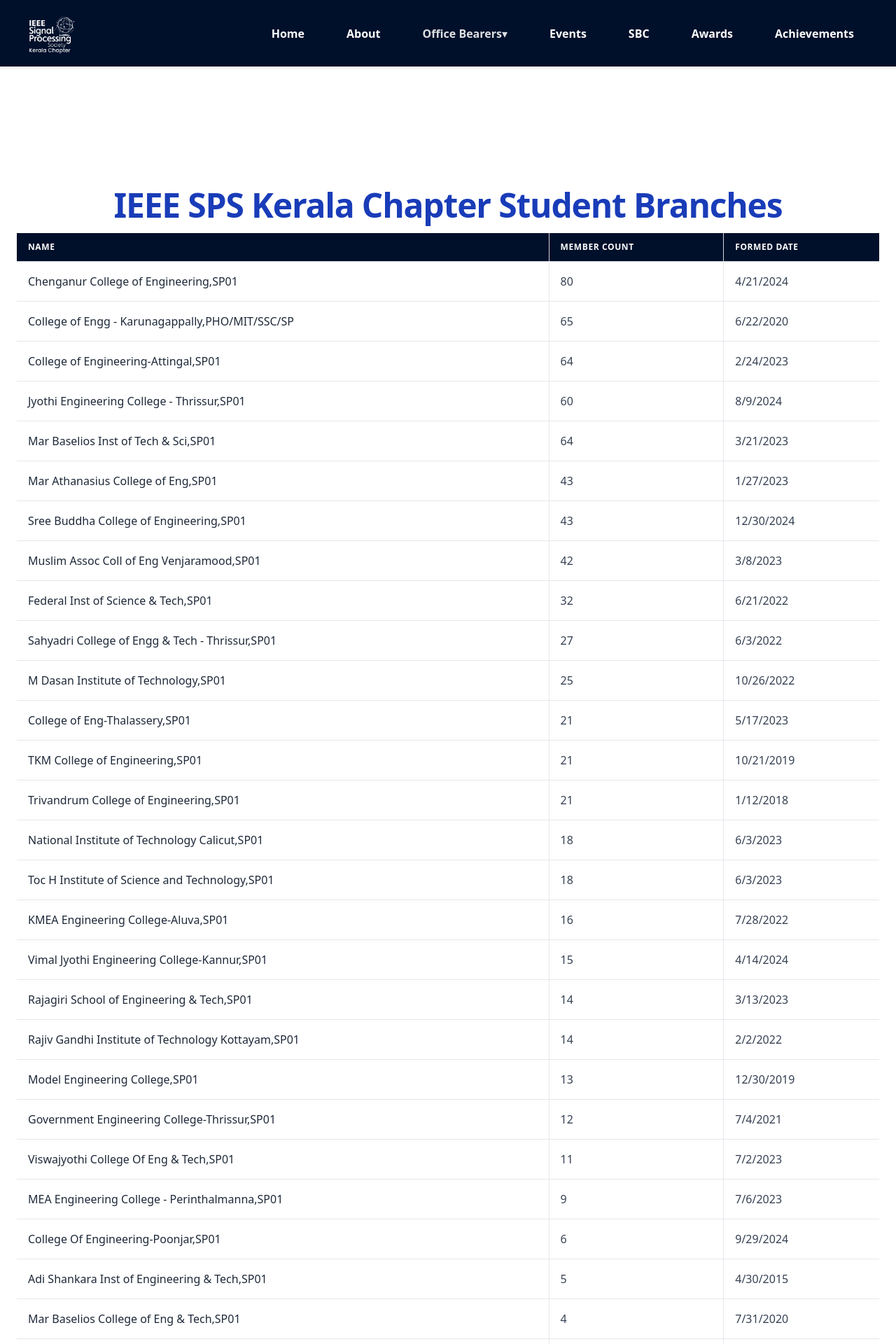
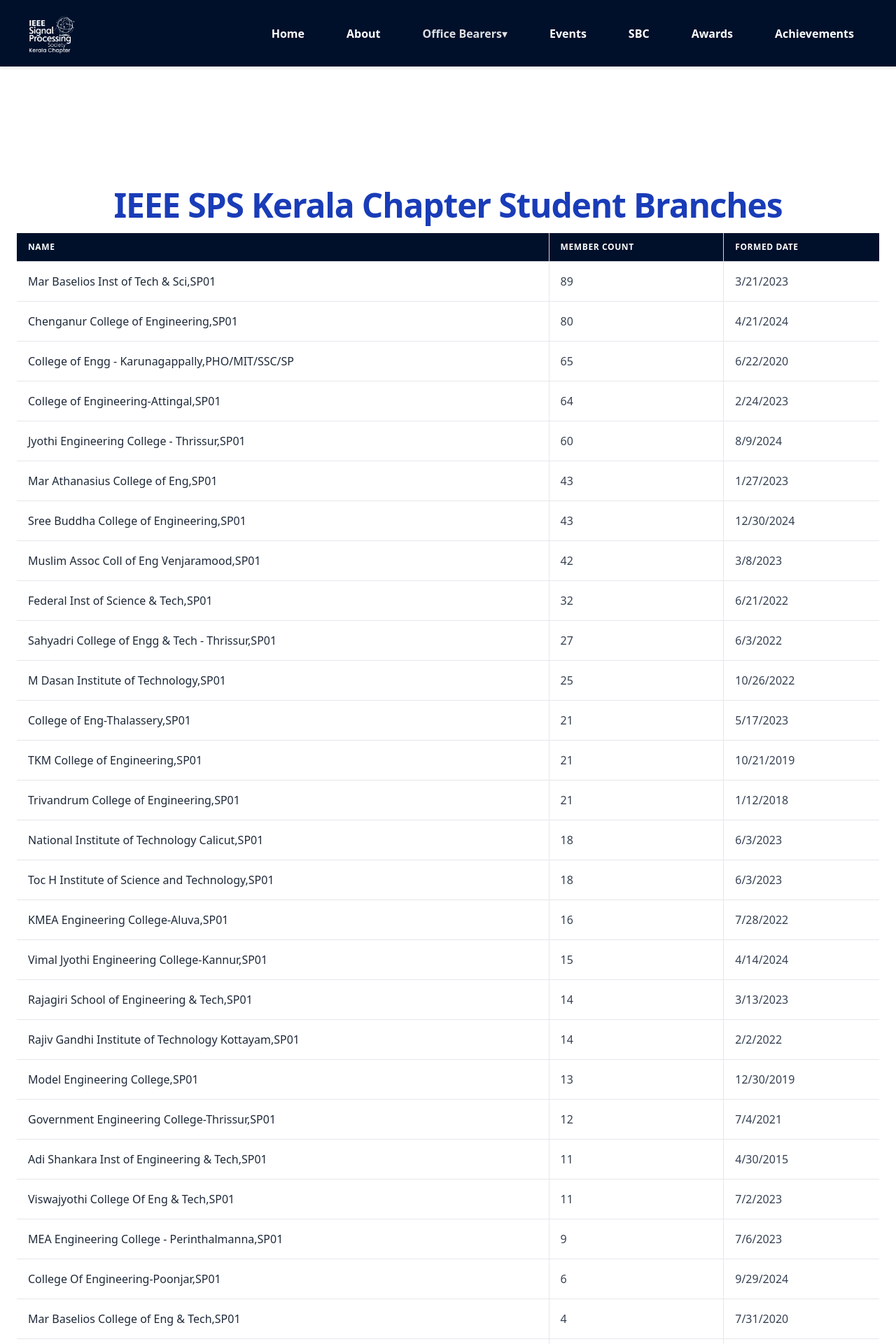
Before and after one commit to stone-PETER/SPS-KC-Web, a React (Vite) app in the folder Spc-kc-web/: page /sbc in a window 1280 px wide. Shown: the top 1920 px of the page at 70% size. Built offline with nearby package versions, Linux system fonts and the light colour scheme.

Commit message:
sbc count update

```diff
--- a/Spc-kc-web/src/components/SBC/sbc.jsx
+++ b/Spc-kc-web/src/components/SBC/sbc.jsx
@@ -11,11 +11,11 @@
 
 const Sbclist = () => {
   const data = [
+    { name: "Mar Baselios Inst of Tech & Sci,SP01", formedDate: "3/21/2023", memberCount: "89" },
     { name: "Chenganur College of Engineering,SP01", formedDate: "4/21/2024", memberCount: "80" },
     { name: "College of Engg - Karunagappally,PHO/MIT/SSC/SP", formedDate: "6/22/2020", memberCount: "65" },
     { name: "College of Engineering-Attingal,SP01", formedDate: "2/24/2023", memberCount: "64" },
     { name: "Jyothi Engineering College - Thrissur,SP01", formedDate: "8/9/2024", memberCount: "60" },
-    { name: "Mar Baselios Inst of Tech & Sci,SP01", formedDate: "3/21/2023", memberCount: "64" },
     { name: "Mar Athanasius College of Eng,SP01", formedDate: "1/27/2023", memberCount: "43" },
     { name: "Sree Buddha College of Engineering,SP01", formedDate: "12/30/2024", memberCount: "43" },
     { name: "Muslim Assoc Coll of Eng Venjaramood,SP01", formedDate: "3/8/2023", memberCount: "42" },
@@ -33,10 +33,10 @@
     { name: "Rajiv Gandhi Institute of Technology Kottayam,SP01", formedDate: "2/2/2022", memberCount: "14" },
     { name: "Model Engineering College,SP01", formedDate: "12/30/2019", memberCount: "13" },
     { name: "Government Engineering College-Thrissur,SP01", formedDate: "7/4/2021", memberCount: "12" },
+    { name: "Adi Shankara Inst of Engineering & Tech,SP01", formedDate: "4/30/2015", memberCount: "11" },
     { name: "Viswajyothi College Of Eng & Tech,SP01", formedDate: "7/2/2023", memberCount: "11" },
     { name: "MEA Engineering College - Perinthalmanna,SP01", formedDate: "7/6/2023", memberCount: "9" },
     { name: "College Of Engineering-Poonjar,SP01", formedDate: "9/29/2024", memberCount: "6" },
-    { name: "Adi Shankara Inst of Engineering & Tech,SP01", formedDate: "4/30/2015", memberCount: "5" },
     { name: "Mar Baselios College of Eng & Tech,SP01", formedDate: "7/31/2020", memberCount: "4" },
     { name: "Sree Narayana Gurukulam College of Eng,SP01", formedDate: "3/21/2023", memberCount: "3" },
     { name: "Amrita Vishwa Vidyapeetham,SP01", formedDate: "4/17/2013", memberCount: "2" },
```
